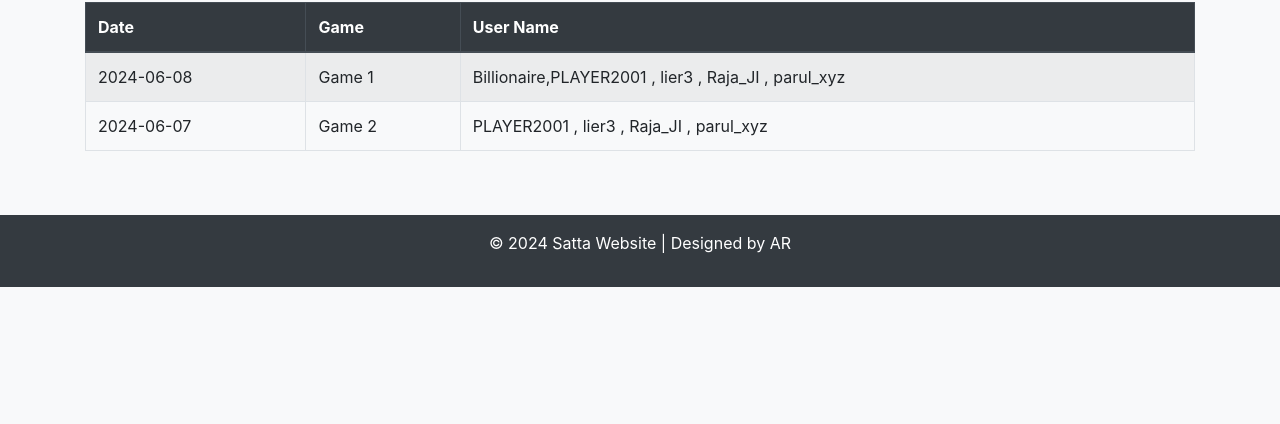
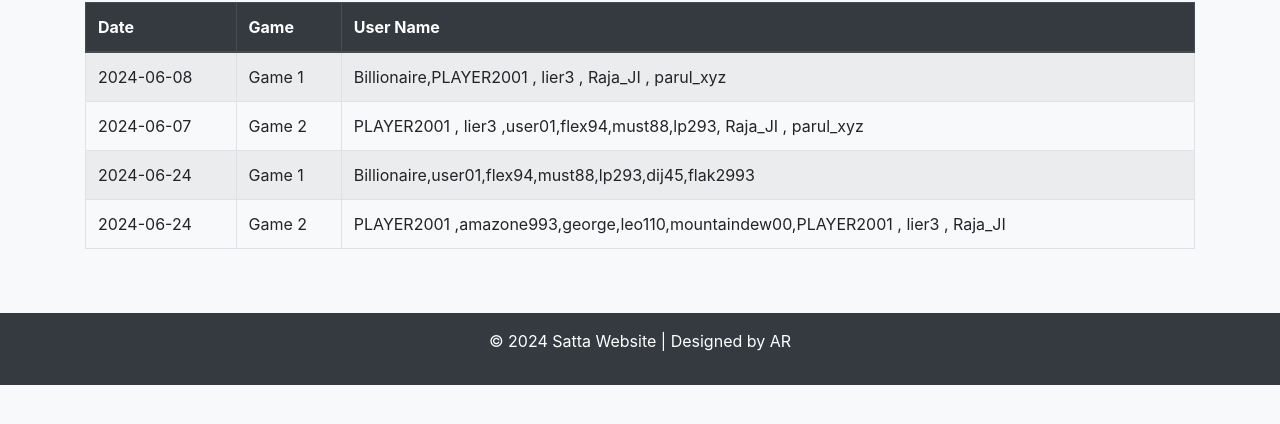
Before and after one commit to aryarna/DoublePro, a website: page public/winner.html in a window 1280 px wide. Shown: the part 158-582 px from the top of the page. Drawn offline with nearby package versions, Linux system fonts and the light colour scheme.

Commit message:
Initial commit

```diff
--- a/public/winner.html
+++ b/public/winner.html
@@ -54,7 +54,17 @@
                     <tr>
                         <td>2024-06-07</td>
                         <td>Game 2</td>
-                        <td>PLAYER2001 , lier3 , Raja_JI , parul_xyz</td>
+                        <td>PLAYER2001 , lier3 ,user01,flex94,must88,lp293, Raja_JI , parul_xyz</td>
+                    </tr>
+                    <tr>
+                        <td>2024-06-24</td>
+                        <td>Game 1</td>
+                        <td> Billionaire,user01,flex94,must88,lp293,dij45,flak2993</td>
+                    </tr>
+                    <tr>
+                        <td>2024-06-24</td>
+                        <td>Game 2</td>
+                        <td>PLAYER2001 ,amazone993,george,leo110,mountaindew00,PLAYER2001 , lier3 , Raja_JI </td>
                     </tr>
                     <!-- More rows as needed -->
                 </tbody>
```
Also changed, not shown: public/results.html (+12 -0 lines).
